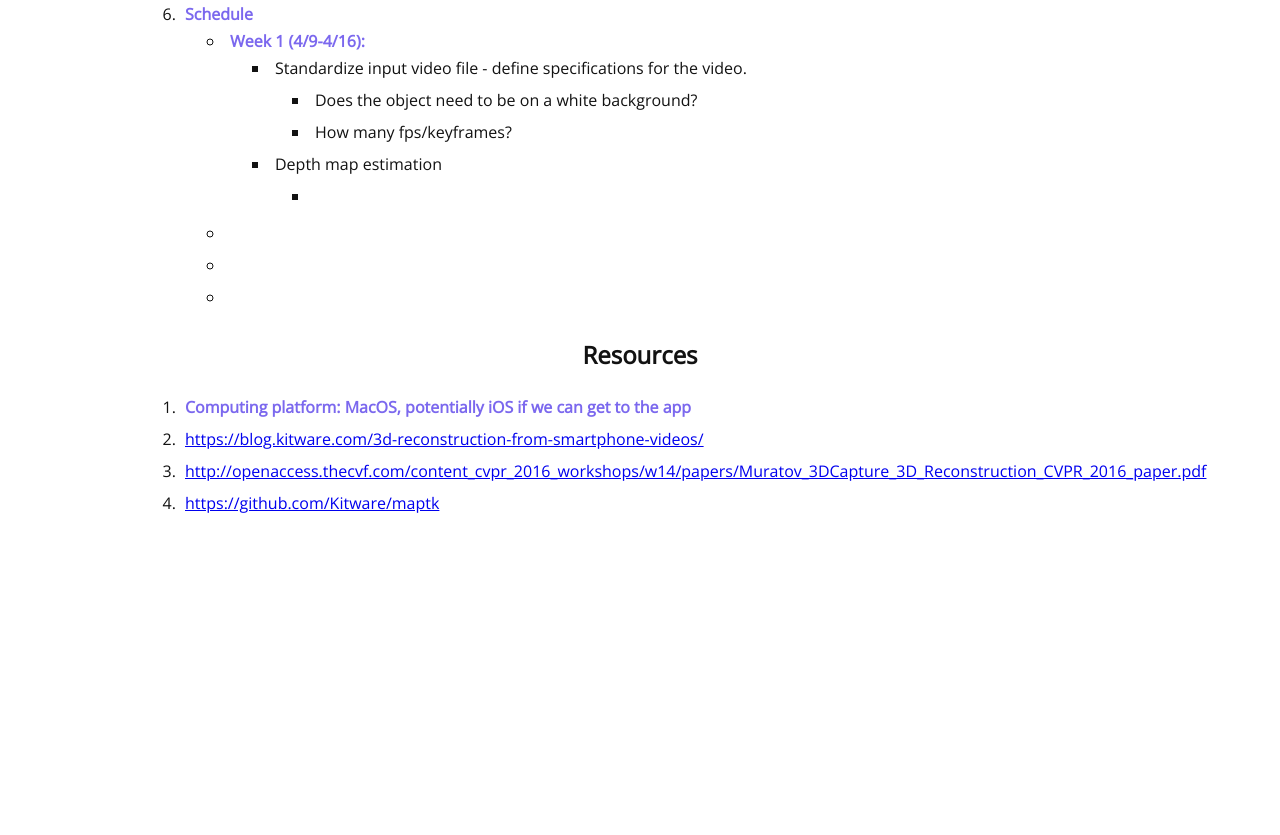
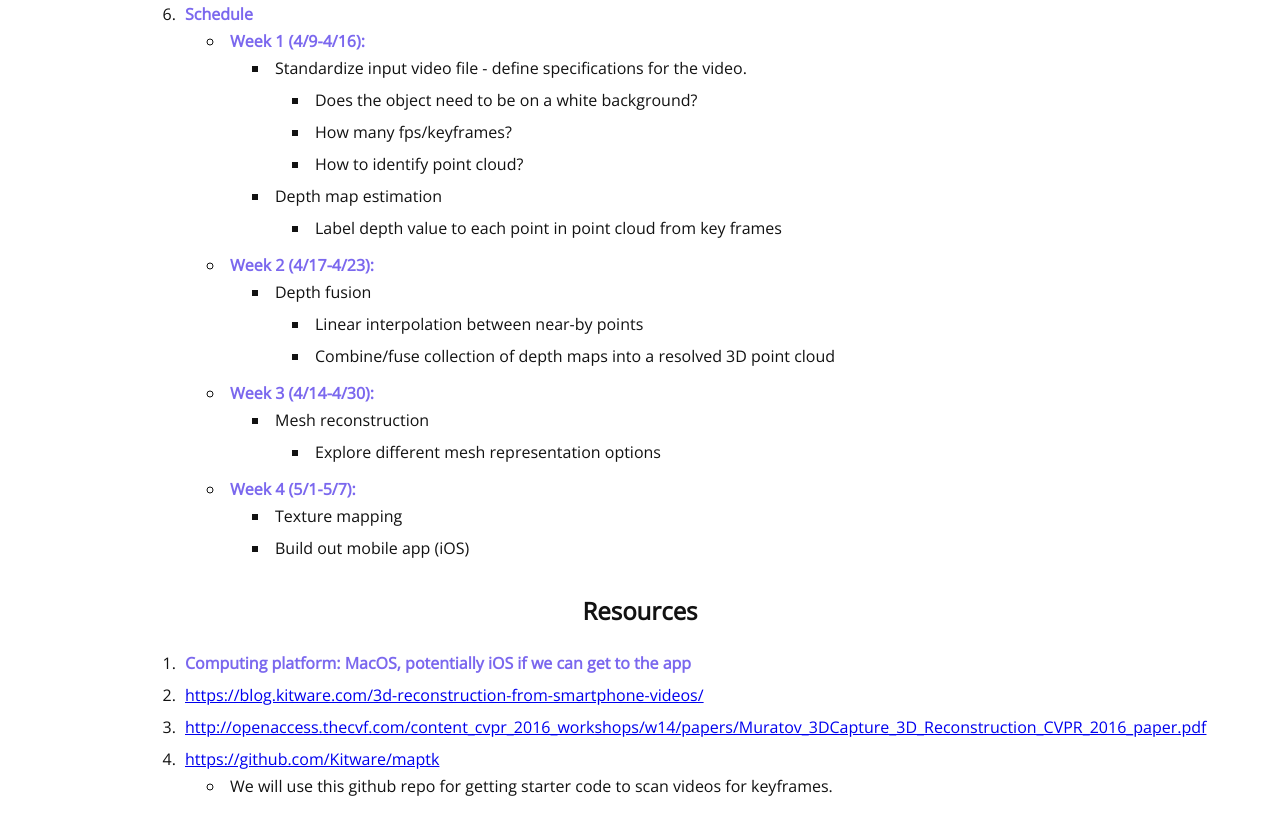
Before and after one commit to pransud/3d-mesh-reconstruction, a plain HTML site: page docs/proposal.html in a window 1280 px wide. Shown: the part 1674-2509 px from the top of the page. Before the commit the page ends 2259 px from the top, so only its background shows below. Drawn offline with nearby package versions, Linux system fonts and the light colour scheme.

Commit message:
proposal done

```diff
--- a/docs/proposal.html
+++ b/docs/proposal.html
@@ -148,21 +148,40 @@
                             <ul>
                                 <li>Does the object need to be on a white background?</li>
                                 <li>How many fps/keyframes?</li>
+                                <li>How to identify point cloud?</li>
                             </ul>
                             <li>Depth map estimation</li>
                             <ul>
-                                <li></li>
+                                <li>Label depth value to each point in point cloud from key frames</li>
                             </ul>
                         </ul>
                     </li>
                     <li>
+                        <b>Week 2 (4/17-4/23):</b>
+                        <ul>
+                            <li>Depth fusion</li>
+                            <ul>
+                                <li>Linear interpolation between near-by points</li>
+                                <li>Combine/fuse collection of depth maps into a resolved 3D point cloud</li>
+                            </ul>
+                        </ul>
+                    </li>
+                    <li>
+                        <b>Week 3 (4/14-4/30):</b>
+                        <ul>
+                            <li>Mesh reconstruction</li>
+                            <ul>
+                                <li>Explore different mesh representation options</li>
+                            </ul>
+                        </ul>
 
                     </li>
                     <li>
-
-                    </li>
-                    <li>
-
+                        <b>Week 4 (5/1-5/7):</b>
+                        <ul>
+                            <li>Texture mapping</li>
+                            <li>Build out mobile app (iOS)</li>
+                        </ul>
                     </li>
                 </ul>
             </li>
@@ -183,6 +202,9 @@
             </li>
             <li>
                 <a href="https://github.com/Kitware/maptk">https://github.com/Kitware/maptk</a>
+                <ul>
+                    <li>We will use this github repo for getting starter code to scan videos for keyframes.</li>
+                </ul>
             </li>
         </ol>
     </div>
```
